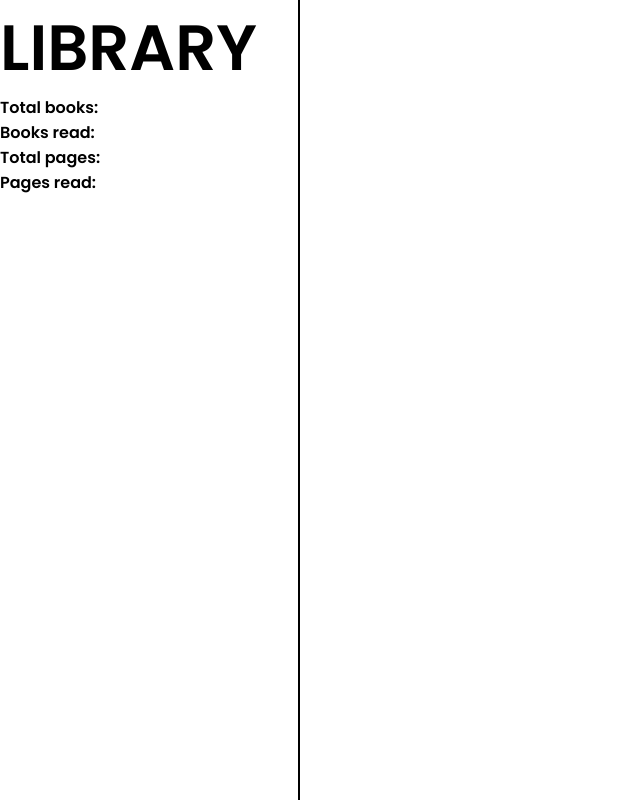
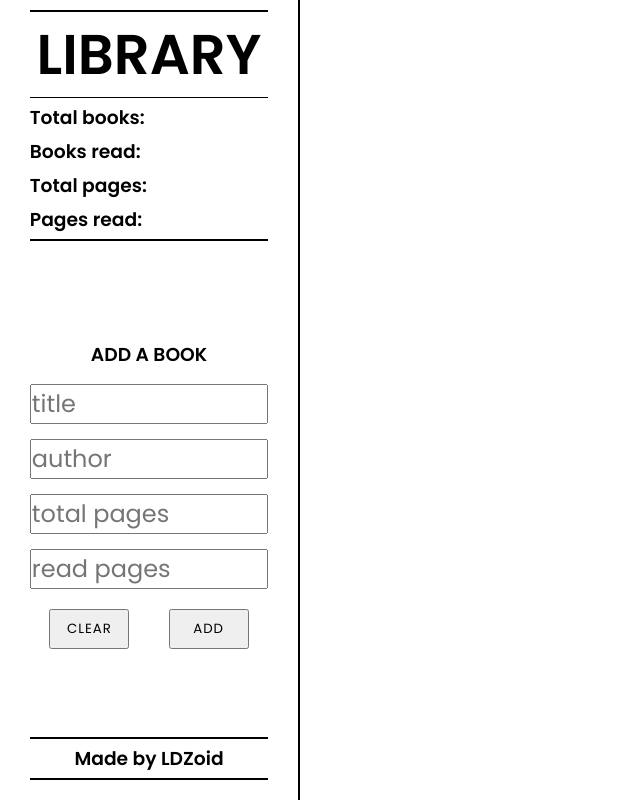
Before and after one commit to lucijantemp/library, a plain HTML site: page index.html in a window 1280 px wide. Shown: the whole page, without its empty margins (0-640 px from the left). Drawn offline with Linux system fonts and the light colour scheme.

Commit message:
sidebar structure and style

```diff
--- a/index.html
+++ b/index.html
@@ -11,11 +11,27 @@
 </head>
 <body>
     <aside>
-        <h1>LIBRARY</h1>
-        <h4>Total books: <span></span></h4>
-        <h4>Books read: <span></span></h4>
-        <h4>Total pages: <span></span></h4>
-        <h4>Pages read: <span></span></h4>
+        <div class="aside-top">
+            <h1>LIBRARY</h1>
+            <h3>Total books: <span></span></h3>
+            <h3>Books read: <span></span></h3>
+            <h3>Total pages: <span></span></h3>
+            <h3>Pages read: <span></span></h3>
+        </div>
+        <div class="aside-mid">
+            <h3>ADD A BOOK</h3>
+            <input type="text" name="title" class="title" placeholder="title">
+            <input type="text" name="author" class="author" placeholder="author">
+            <input type="number" name="pages-total" class="pages-total" placeholder="total pages">
+            <input type="number" name="pages-read" class="pages-read" placeholder="read pages">
+            <div class="btn-holder">
+                <button>CLEAR</button>
+                <button>ADD</button>
+            </div>
+        </div>
+        <div class="aside-bot">
+            <h3>Made by LDZoid</h3>
+        </div>
     </aside>
     <main></main>
 
--- a/styles/_aside.scss
+++ b/styles/_aside.scss
@@ -2,8 +2,73 @@ aside {
     width: 300px;
     height: 100vh;
     border-right: 2px solid black;
+    display: flex;
+    flex-direction: column;
+    justify-content: space-between;
+    align-items: center;
+
+    .aside-top {
+        width: 80%;
+        margin: 10px 0;
+        border-top: 2px solid black;
+        border-bottom: 2px solid black;
+
+        h1 {
+            border-bottom: 1px solid black;
+            margin-bottom: 5px;
+        }
+
+        h3 {
+            margin-bottom: 5px;
+        }
+    }
+
+    .aside-mid {
+        width: 80%;
+
+        h3 {
+            text-align: center;
+        }
+
+        input {
+            width: 100%;
+            margin-top: 15px;
+            height: 40px;
+            font-size: 1.5rem;
+        }
+
+        .btn-holder {
+            display: flex;
+            justify-content: space-around;
+            margin-top: 20px;
+
+
+            button {
+                width: 80px;
+                height: 40px;
+                letter-spacing: 1px;
+            }
+
+            button:hover {
+                cursor: pointer;
+            }
+        }
+    }
+
+    .aside-bot {
+        width: 80%;
+        border-top: 2px solid black;
+        border-bottom: 2px solid black;
+        margin-bottom: 20px;
+
+        h3 {
+            margin: 5px 0;
+            text-align: center;
+        }
+    }
 
     h1 {
-        font-size: 4rem;
+        font-size: 3.5rem;
+        text-align: center;
     }
 }
```
Also changed, not shown: style.css.
